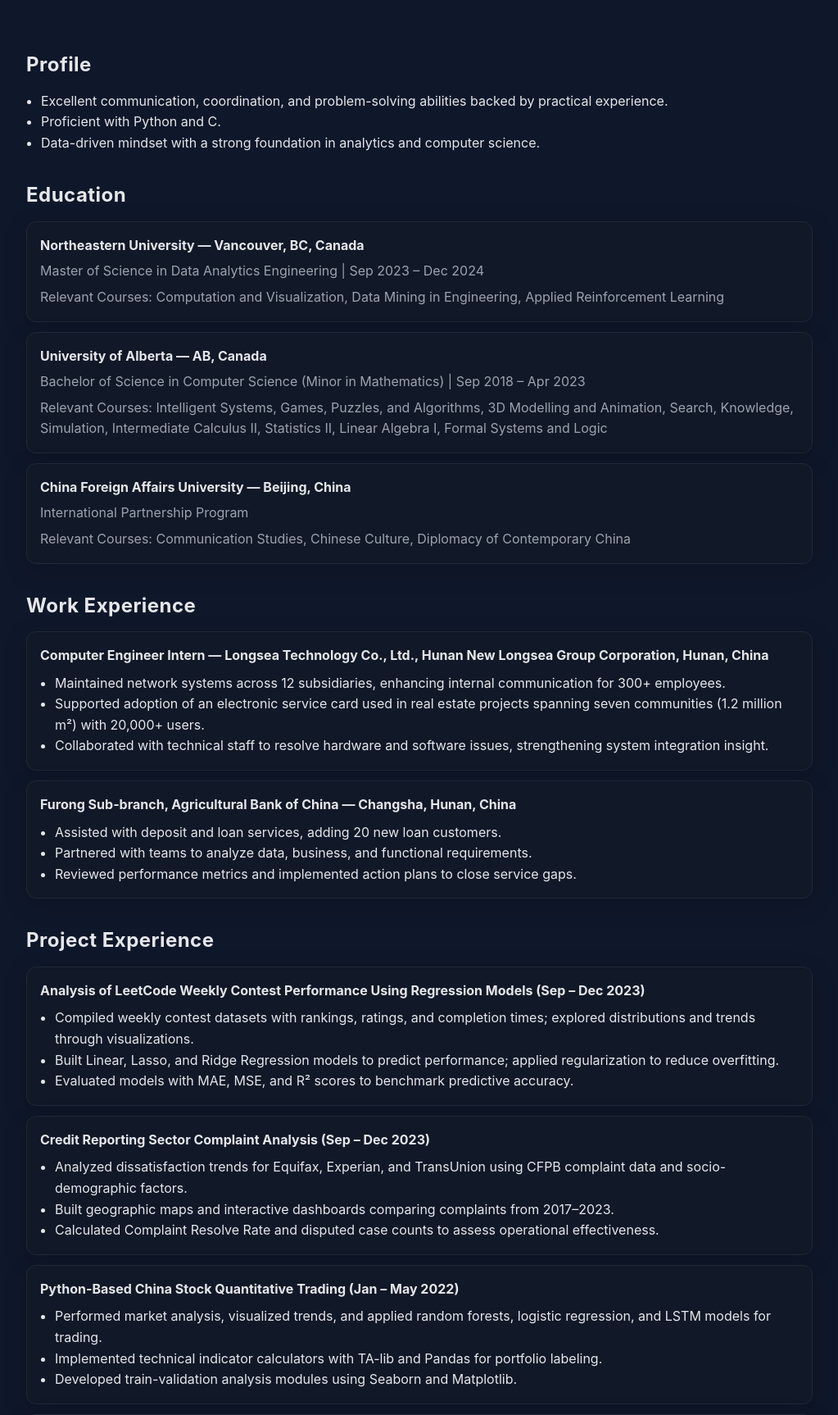
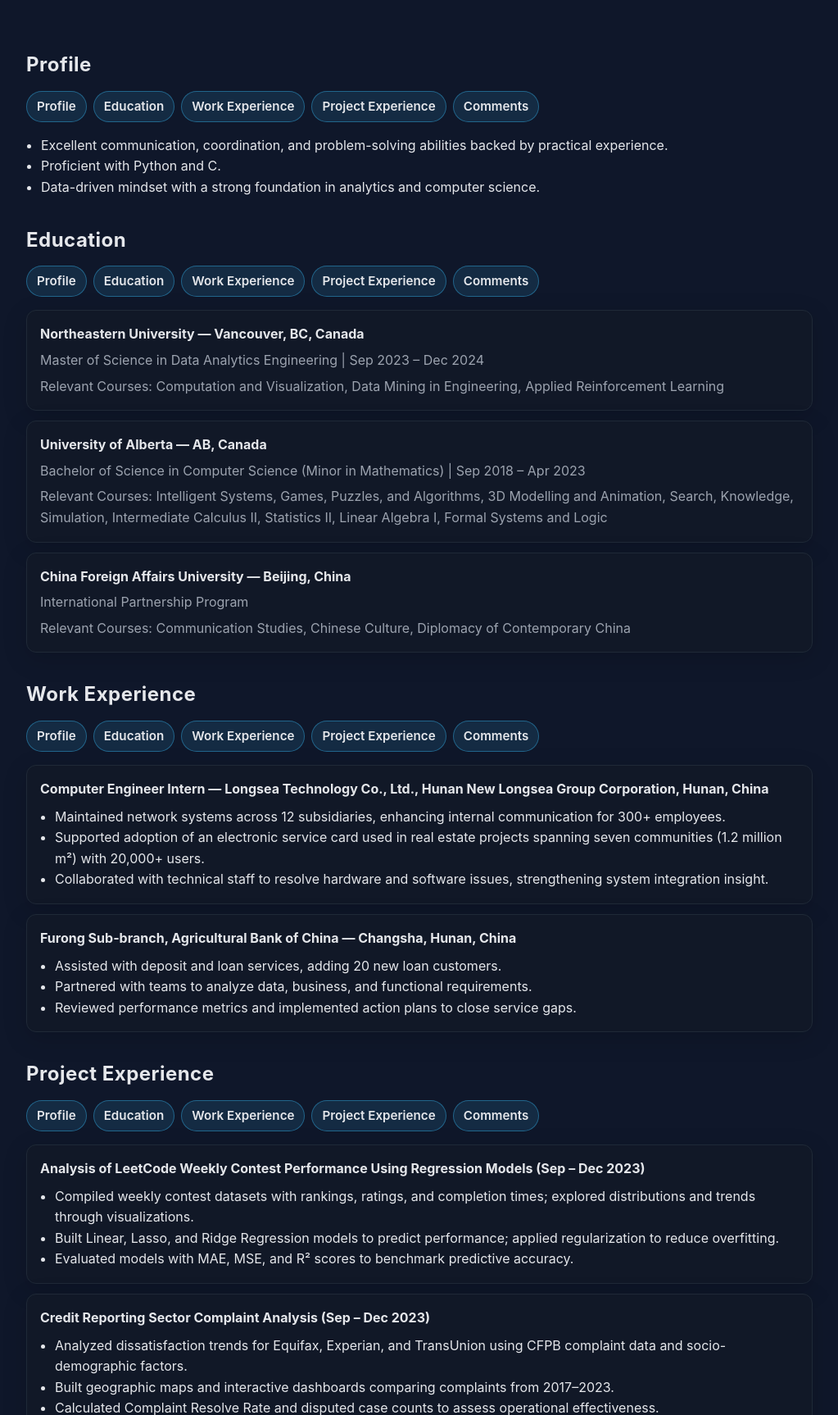
Before and after one commit to yuze4/PersonalResume, a Flask app: page / in a window 1280 px wide. Shown: the part 245-1971 px from the top of the page at 82% size, without its empty margins (128-1151 px from the left). Run offline with Flask 3, Linux system fonts and the light colour scheme; data that the repository does not hold is empty; parts of the project's set-up code (start-up, migrations or seed data) failed here and were passed over.

Commit message:
Add section navigation buttons for resume sections

```diff
--- a/static/styles.css
+++ b/static/styles.css
@@ -68,6 +68,32 @@ section {
 h2 {
   margin-bottom: 12px;
   letter-spacing: 0.02em;
+}
+
+.section-nav {
+  display: flex;
+  flex-wrap: wrap;
+  gap: 8px;
+  margin: 8px 0 16px;
+}
+
+.section-nav__button {
+  display: inline-block;
+  background: rgba(56, 189, 248, 0.12);
+  color: var(--text);
+  border: 1px solid rgba(56, 189, 248, 0.4);
+  padding: 6px 12px;
+  border-radius: 999px;
+  font-size: 0.95rem;
+  font-weight: 600;
+  transition: transform 0.1s ease, box-shadow 0.1s ease, border-color 0.1s ease;
+}
+
+.section-nav__button:hover {
+  text-decoration: none;
+  border-color: var(--accent);
+  box-shadow: 0 6px 18px rgba(56, 189, 248, 0.25);
+  transform: translateY(-1px);
 }
 
 ul {
--- a/templates/index.html
+++ b/templates/index.html
@@ -16,8 +16,15 @@
   </header>
 
   <main class="container">
-    <section>
+    <section id="profile">
       <h2>Profile</h2>
+      <div class="section-nav" aria-label="Section navigation">
+        <a class="section-nav__button" href="#profile">Profile</a>
+        <a class="section-nav__button" href="#education">Education</a>
+        <a class="section-nav__button" href="#work">Work Experience</a>
+        <a class="section-nav__button" href="#projects">Project Experience</a>
+        <a class="section-nav__button" href="#comments">Comments</a>
+      </div>
       <ul>
         <li>Excellent communication, coordination, and problem-solving abilities backed by practical experience.</li>
         <li>Proficient with Python and C.</li>
@@ -25,8 +32,15 @@
       </ul>
     </section>
 
-    <section>
+    <section id="education">
       <h2>Education</h2>
+      <div class="section-nav" aria-label="Section navigation">
+        <a class="section-nav__button" href="#profile">Profile</a>
+        <a class="section-nav__button" href="#education">Education</a>
+        <a class="section-nav__button" href="#work">Work Experience</a>
+        <a class="section-nav__button" href="#projects">Project Experience</a>
+        <a class="section-nav__button" href="#comments">Comments</a>
+      </div>
       <div class="card">
         <div class="card__title">Northeastern University — Vancouver, BC, Canada</div>
         <div class="card__meta">Master of Science in Data Analytics Engineering | Sep 2023 – Dec 2024</div>
@@ -44,8 +58,15 @@
       </div>
     </section>
 
-    <section>
+    <section id="work">
       <h2>Work Experience</h2>
+      <div class="section-nav" aria-label="Section navigation">
+        <a class="section-nav__button" href="#profile">Profile</a>
+        <a class="section-nav__button" href="#education">Education</a>
+        <a class="section-nav__button" href="#work">Work Experience</a>
+        <a class="section-nav__button" href="#projects">Project Experience</a>
+        <a class="section-nav__button" href="#comments">Comments</a>
+      </div>
       <div class="card">
         <div class="card__title">Computer Engineer Intern — Longsea Technology Co., Ltd., Hunan New Longsea Group Corporation, Hunan, China</div>
         <ul>
@@ -64,8 +85,15 @@
       </div>
     </section>
 
-    <section>
+    <section id="projects">
       <h2>Project Experience</h2>
+      <div class="section-nav" aria-label="Section navigation">
+        <a class="section-nav__button" href="#profile">Profile</a>
+        <a class="section-nav__button" href="#education">Education</a>
+        <a class="section-nav__button" href="#work">Work Experience</a>
+        <a class="section-nav__button" href="#projects">Project Experience</a>
+        <a class="section-nav__button" href="#comments">Comments</a>
+      </div>
       <div class="card">
         <div class="card__title">Analysis of LeetCode Weekly Contest Performance Using Regression Models (Sep – Dec 2023)</div>
         <ul>
@@ -100,8 +128,15 @@
       </div>
     </section>
 
-    <section class="comments">
+    <section id="comments" class="comments">
       <h2>Leave a Comment</h2>
+      <div class="section-nav" aria-label="Section navigation">
+        <a class="section-nav__button" href="#profile">Profile</a>
+        <a class="section-nav__button" href="#education">Education</a>
+        <a class="section-nav__button" href="#work">Work Experience</a>
+        <a class="section-nav__button" href="#projects">Project Experience</a>
+        <a class="section-nav__button" href="#comments">Comments</a>
+      </div>
       <form id="comment-form" class="comment-form">
         <label for="name">Name</label>
         <input id="name" name="name" type="text" placeholder="Your name (optional)">
```
